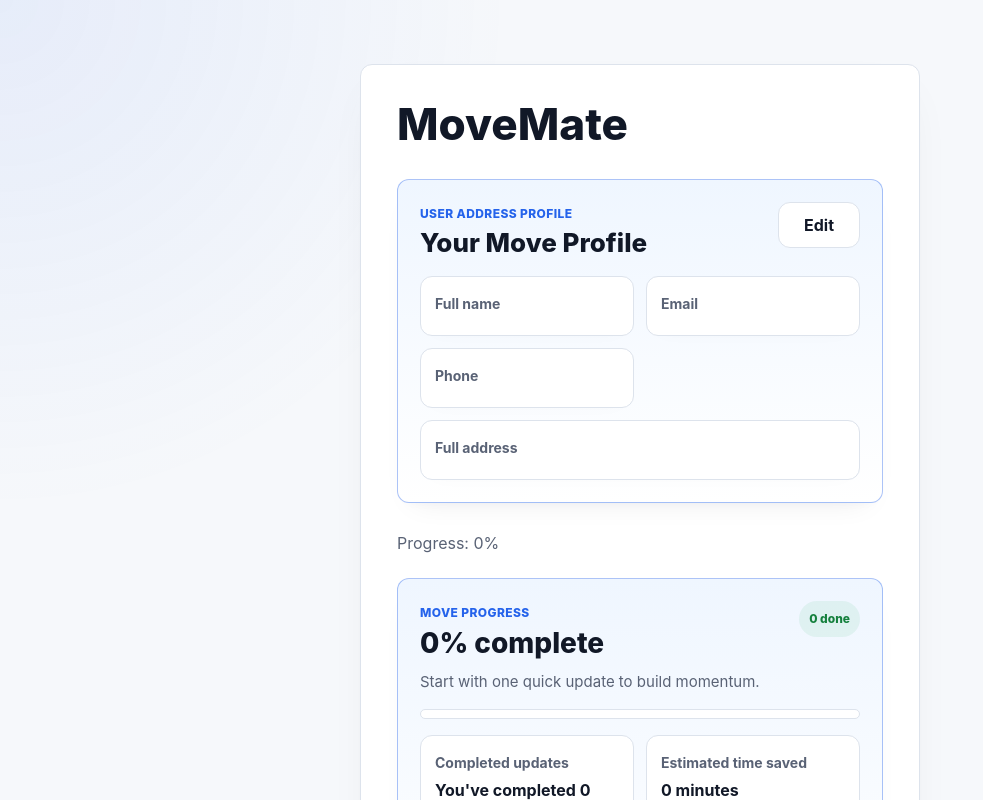
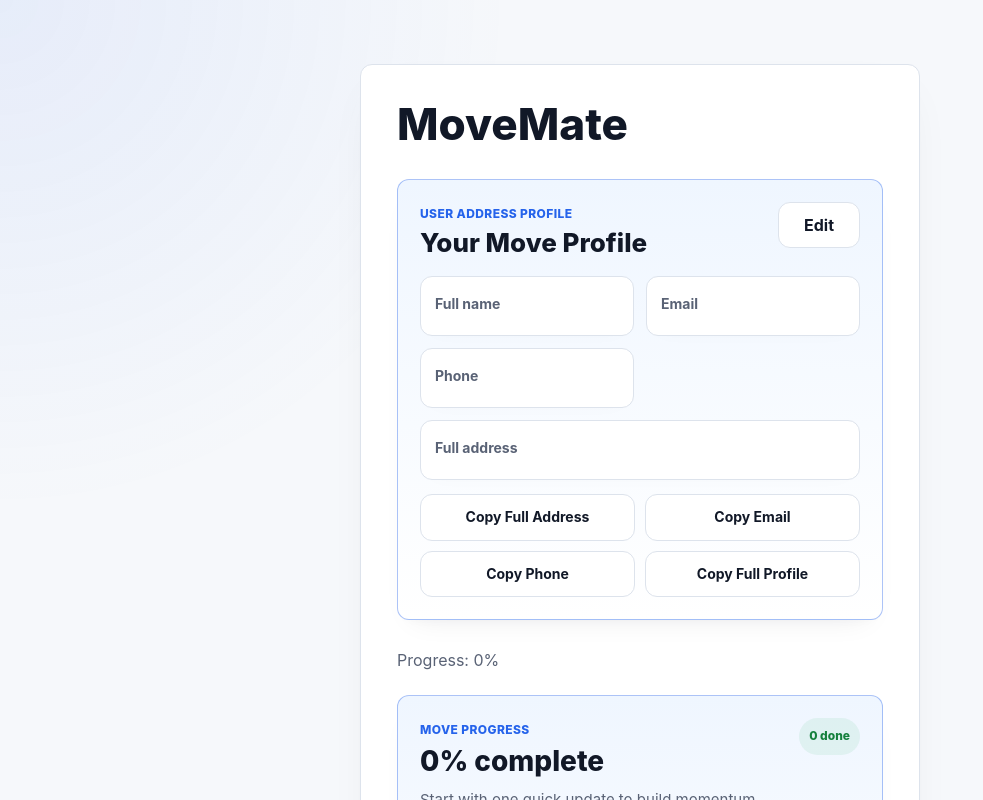
Before and after one commit to Sikander-i-Azam-cmd/movemate, a React (Vite) app: page / in a window 1280 px wide. Shown: the top 800 px of the page, without its empty margins (0-983 px from the left). Built offline with nearby package versions, Linux system fonts and the light colour scheme.

Commit message:
added quick copy actions

```diff
--- a/src/App.jsx
+++ b/src/App.jsx
@@ -7,6 +7,7 @@ function App() {
   const [isEditingProfile, setIsEditingProfile] = useState(false);
   const [newItem, setNewItem] = useState("");
   const [search, setSearch] = useState("");
+  const [copiedKey, setCopiedKey] = useState("");
 
   // ---------------- USER INFO ----------------
   const [firstName, setFirstName] = useState(() => localStorage.getItem("mm-first") || "");
@@ -375,6 +376,21 @@ function App() {
 
   const savedName = `${firstName} ${lastName}`.trim();
   const savedAddress = [street, address2, city, state, zip, country].filter(Boolean).join(", ");
+  const fullProfileText = [
+    savedName && `Name: ${savedName}`,
+    email && `Email: ${email}`,
+    phone && `Phone: ${phone}`,
+    savedAddress && `Address: ${savedAddress}`,
+  ].filter(Boolean).join("\n");
+
+  const copyText = (key, text) => {
+    if (!text) return;
+    navigator.clipboard.writeText(text);
+    setCopiedKey(key);
+    window.setTimeout(() => {
+      setCopiedKey(currentKey => currentKey === key ? "" : currentKey);
+    }, 1400);
+  };
 
   const generateSummaryText = () => {
     let text = "MoveMate Checklist\n\n";
@@ -555,6 +571,21 @@ function App() {
                   <span style={infoLabel}>Address</span>
                   <span style={infoValue}>{savedAddress || "Not added yet"}</span>
                 </div>
+
+                <div style={quickCopySectionCompact}>
+                  <button onClick={() => copyText("detail-address", savedAddress)} style={copiedKey === "detail-address" ? copyBtnDone : copyBtn}>
+                    {copiedKey === "detail-address" ? "Copied!" : "Copy Full Address"}
+                  </button>
+                  <button onClick={() => copyText("detail-email", email)} style={copiedKey === "detail-email" ? copyBtnDone : copyBtn}>
+                    {copiedKey === "detail-email" ? "Copied!" : "Copy Email"}
+                  </button>
+                  <button onClick={() => copyText("detail-phone", phone)} style={copiedKey === "detail-phone" ? copyBtnDone : copyBtn}>
+                    {copiedKey === "detail-phone" ? "Copied!" : "Copy Phone"}
+                  </button>
+                  <button onClick={() => copyText("detail-full", fullProfileText)} style={copiedKey === "detail-full" ? copyBtnDone : copyBtn}>
+                    {copiedKey === "detail-full" ? "Copied!" : "Copy Full Profile"}
+                  </button>
+                </div>
               </div>
 
               <div style={modalActions}>
@@ -627,6 +658,23 @@ function App() {
               <span style={infoLabel}>Full address</span>
               <strong style={profileValue}>{savedAddress}</strong>
             </div>
+          </div>
+        )}
+
+        {!isEditingProfile && (
+          <div style={quickCopySection}>
+            <button onClick={() => copyText("profile-address", savedAddress)} style={copiedKey === "profile-address" ? copyBtnDone : copyBtn}>
+              {copiedKey === "profile-address" ? "Copied!" : "Copy Full Address"}
+            </button>
+            <button onClick={() => copyText("profile-email", email)} style={copiedKey === "profile-email" ? copyBtnDone : copyBtn}>
+              {copiedKey === "profile-email" ? "Copied!" : "Copy Email"}
+            </button>
+            <button onClick={() => copyText("profile-phone", phone)} style={copiedKey === "profile-phone" ? copyBtnDone : copyBtn}>
+              {copiedKey === "profile-phone" ? "Copied!" : "Copy Phone"}
+            </button>
+            <button onClick={() => copyText("profile-full", fullProfileText)} style={copiedKey === "profile-full" ? copyBtnDone : copyBtn}>
+              {copiedKey === "profile-full" ? "Copied!" : "Copy Full Profile"}
+            </button>
           </div>
         )}
 
@@ -1105,6 +1153,36 @@ const profileForm = {
   paddingTop: 4,
 };
 
+const quickCopySection = {
+  display: "grid",
+  gridTemplateColumns: "1fr 1fr",
+  gap: 10,
+  marginTop: 14,
+};
+
+const quickCopySectionCompact = {
+  ...quickCopySection,
+  marginTop: 14,
+};
+
+const copyBtn = {
+  ...buttonBase,
+  minHeight: 42,
+  padding: "10px 12px",
+  marginTop: 0,
+  borderColor: "var(--border)",
+  background: "var(--secondary-bg)",
+  color: "var(--text-h)",
+  fontSize: 14,
+};
+
+const copyBtnDone = {
+  ...copyBtn,
+  borderColor: "var(--success-border)",
+  background: "var(--success-bg)",
+  color: "#15803d",
+};
+
 const progressCard = {
   margin: "0 0 24px",
   padding: 22,
```
